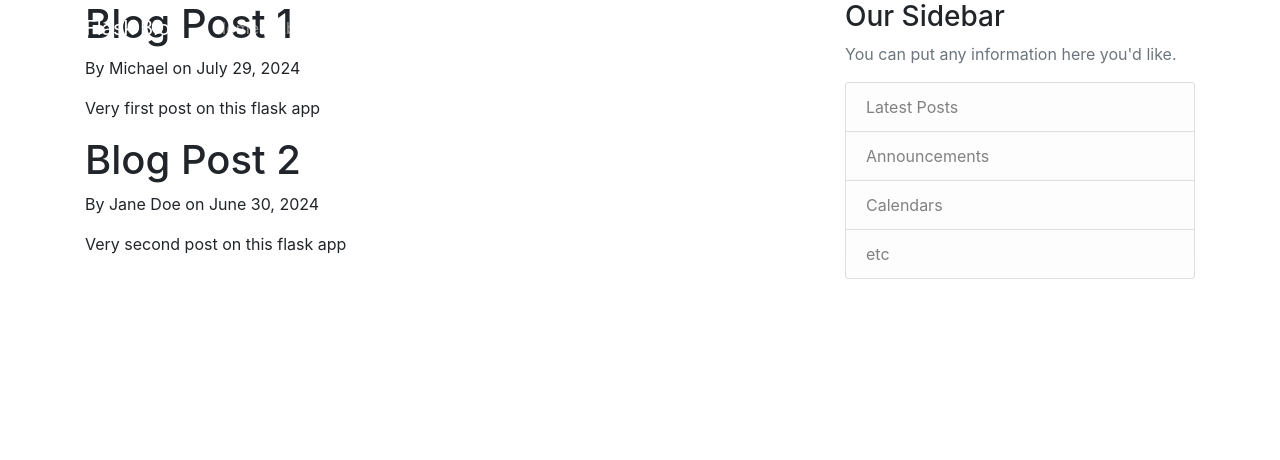
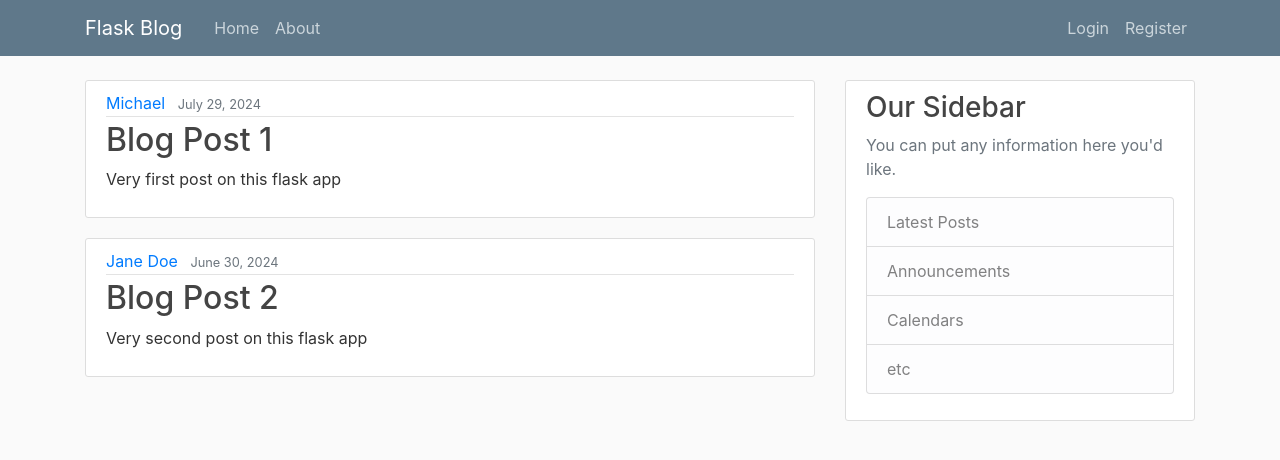
Before and after one commit to mikhailyemets/flask-blog, a Flask app: page / in a window 1280 px wide. Shown: the top 460 px of the page. Run offline with Flask 3, Linux system fonts and the light colour scheme; some libraries are stand-ins or nearby versions.

Commit message:
add styles for header/ import url_for to make urls creation dynamic

```diff
--- a/main.py
+++ b/main.py
@@ -1,4 +1,4 @@
-from flask import Flask, render_template
+from flask import Flask, render_template, url_for
 app = Flask(__name__)
 
 posts = [
--- a/templates/home.html
+++ b/templates/home.html
@@ -1,8 +1,15 @@
 {% extends "layout.html" %}
 {% block content %}
   {% for post in posts %}
-    <h1> {{ post.title }}</h1>
-    <p>By {{ post.author }} on {{ post.date_posted }}</p>
-    <p>{{ post.content }}</p>
+    <article class="media content-section">
+      <div class="media-body">
+        <div class="article-metadata">
+          <a class="mr-2" href="#">{{ post.author }}</a>
+          <small class="text-muted">{{ post.date_posted }}</small>
+        </div>
+        <h2><a class="article-title" href="#">{{ post.title }}</a></h2>
+        <p class="article-content">{{ post.content }}</p>
+      </div>
+    </article>
   {% endfor %}
 {% endblock content%}
--- a/templates/layout.html
+++ b/templates/layout.html
@@ -4,6 +4,9 @@
   <meta charset="utf-8">
   <meta name="viewport" content="width=device-width, initial-scale=1">
   <link href="https://stackpath.bootstrapcdn.com/bootstrap/4.5.2/css/bootstrap.min.css" rel="stylesheet">
+
+  <link rel="stylesheet" type="text/css" href="{{ url_for('static', filename='main.css') }}">
+
   {% if title %}
     <title>Flask Blog - {{ title }}</title>
   {% else %}
```
